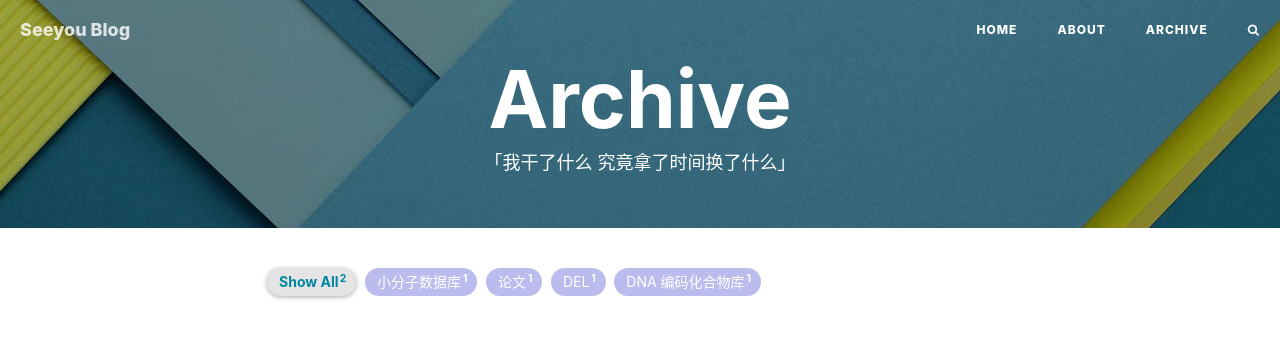
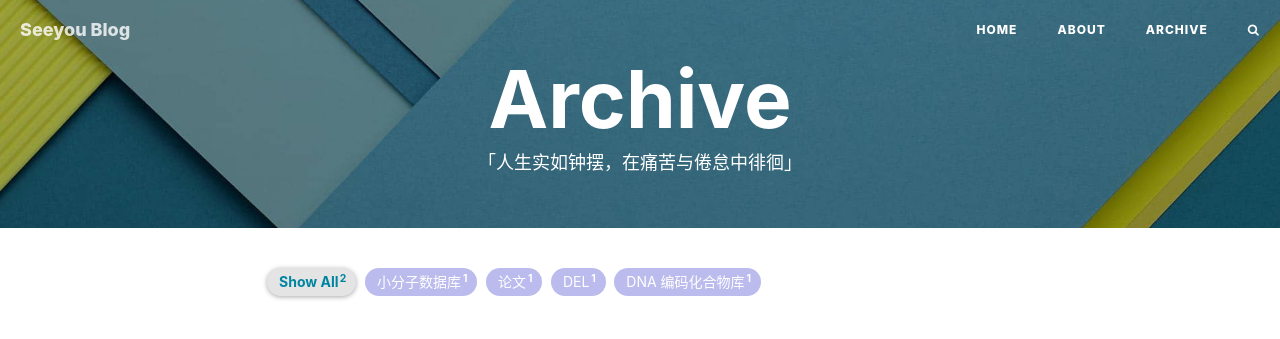
Before and after one commit to xxzhai123/myblog, a Jekyll site: the page built from archive.html, in a window 1280 px wide. Shown: the top 339 px of the page. Built offline with Jekyll 4.4.1, drawn with Linux system fonts in a browser that asks for light colours; nearby versions of some CDN libraries; comment, search, counter and statistics services are not loaded.

Commit message:
修改图标 加入头像 修改座右铭

```diff
--- a/_config.yml
+++ b/_config.yml
@@ -77,14 +77,14 @@
 
 
 # Sidebar settings
-sidebar: false                           # whether or not using Sidebar.
-sidebar-about-description: "黄玄，前端娱乐圈 NPC，编程语言/编译器初心者 <br> An UI/Frontend dev & designer accidentally growing into a compiler/PL hacker."
+sidebar: true                           # whether or not using Sidebar.
+sidebar-about-description: "Seeyou，一个正在练级的药学研究生，人工智能跨专业研究者。 <br> A postgraduate student in pharmacy who is leveling up & Researcher in cross-professional field of artificial intelligence. "
 sidebar-avatar: /img/avatar-hux-ny.jpg      # use absolute URL, seeing it's used in both `/` and `/about/`
 
 
 
 # Featured Tags
-featured-tags: false                     # whether or not using Feature-Tags
+featured-tags: true                     # whether or not using Feature-Tags
 featured-condition-size: 1              # A tag will be featured if the size of it is more than this condition value
 
 
--- a/about.html
+++ b/about.html
@@ -37,7 +37,7 @@
     var disqus_identifier = "{{site.disqus_username}}/{{page.url}}";
     var disqus_url = "{{site.url}}{{page.url}}";
 
-    (function() {
+    (function () {
         var dsq = document.createElement('script'); dsq.type = 'text/javascript'; dsq.async = true;
         dsq.src = '//' + disqus_shortname + '.disqus.com/embed.js';
         (document.getElementsByTagName('head')[0] || document.getElementsByTagName('body')[0]).appendChild(dsq);
--- a/archive.html
+++ b/archive.html
@@ -1,7 +1,7 @@
 ---
 title: Archive
 layout: default
-description: "「我干了什么 究竟拿了时间换了什么」"
+description: "「人生实如钟摆，在痛苦与倦怠中徘徊」"
 header-img: "img/tag-bg.jpg"
 ---
 
@@ -26,9 +26,8 @@
 				{% capture tags %}
 				{% for tag in site.tags %}
 				<a data-sort="{{ site.posts.size | minus: tag[1].size | prepend: '0000' | slice: -4, 4 }}"
-					data-encode="{{ tag[0] | strip | url_encode }}"
-					class="tag-button"
-					title="{{ tag[0] }}" rel="{{ tag[1].size }}">
+					data-encode="{{ tag[0] | strip | url_encode }}" class="tag-button" title="{{ tag[0] }}"
+					rel="{{ tag[1].size }}">
 					{{ tag[0] }}
 					<sup>{{tag[1].size}}</sup>
 				</a>__SEPERATOR__
@@ -79,7 +78,8 @@
 						</a>
 						<hr>
 					</div>
-			{%- if forloop.last -%}</section>{%- endif -%}
+					{%- if forloop.last -%}
+				</section>{%- endif -%}
 				{% endfor %}
 			</div>
 		</div>
```
Also changed, not shown: img/avatar-hux-home.jpg, img/avatar-hux-ny.jpg, img/avatar-hux.jpg, img/favicon.ico, 4 other files. Lines whose indentation alone changed are shown as unchanged.
